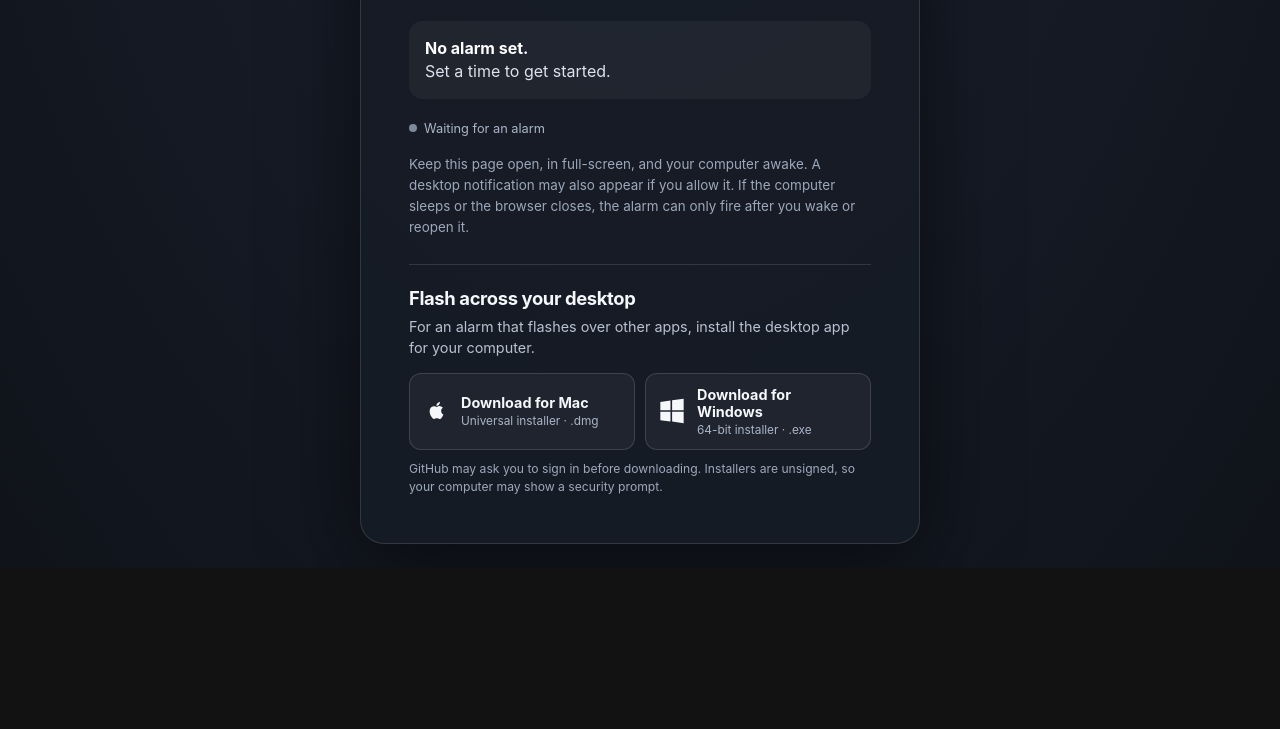
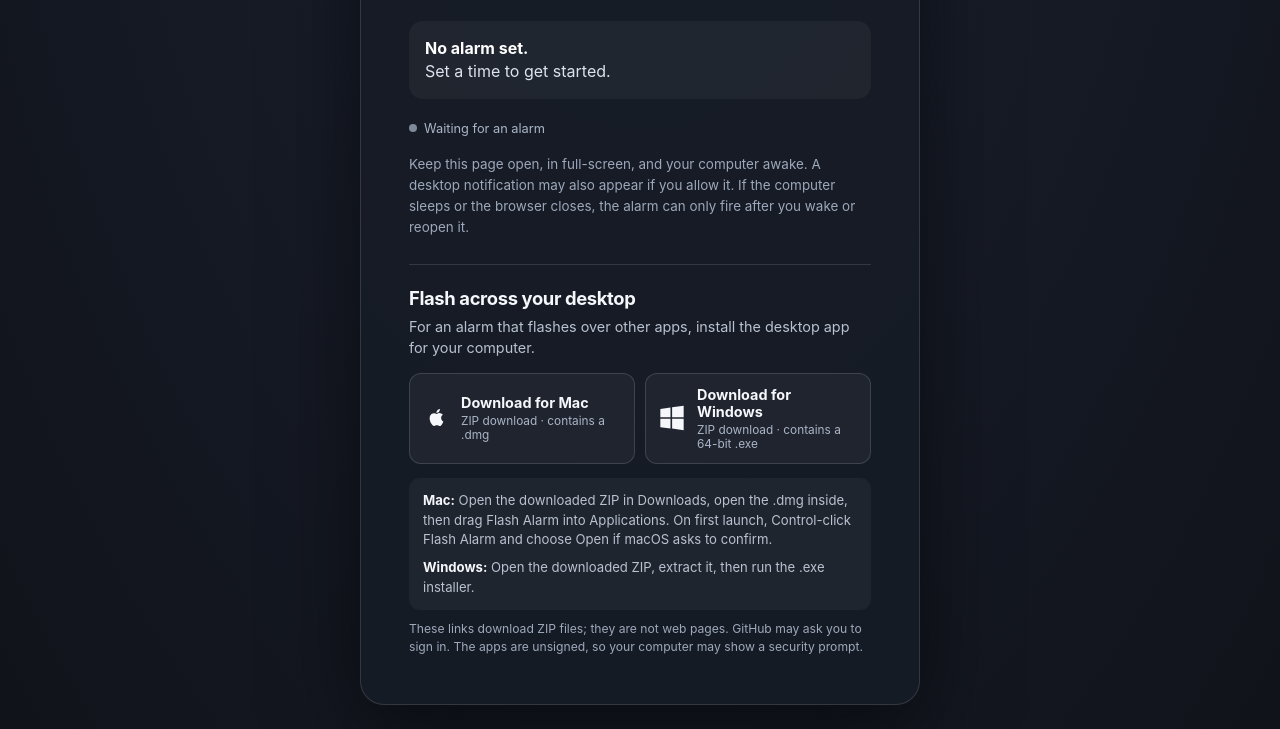
Before and after one commit to jhurdich/flashingalerts, a plain HTML site: page public/index.html in a window 1280 px wide. Shown: the part 482-1211 px from the top of the page. Before the commit the page ends 1050 px from the top, so only its background shows below. Drawn offline with Linux system fonts and the light colour scheme.

Commit message:
Explain how to install desktop downloads

```diff
--- a/public/index.html
+++ b/public/index.html
@@ -38,6 +38,10 @@
     .download-link strong, .download-link small { display: block; }
     .download-link strong { font-size: .9rem; }
     .download-link small { margin-top: 3px; color: #aab5c7; font-size: .74rem; }
+    .install-steps { margin-top: 14px; padding: 13px 14px; border-radius: 11px; background: #ffffff0b; color: #b9c2d1; font-size: .82rem; line-height: 1.5; }
+    .install-steps p { margin: 0; }
+    .install-steps p + p { margin-top: 8px; }
+    .install-steps strong { color: #f5f7fb; }
     .download-note { margin: 10px 0 0; color: #9da8ba; font-size: .76rem; line-height: 1.45; }
     @media (max-width: 430px) { .download-grid { grid-template-columns: 1fr; } }
     #alarmOverlay { position: fixed; z-index: 5; inset: 0; display: none; place-items: center; padding: 24px; color: #111; background: #c7ff72; text-align: center; }
@@ -75,14 +79,15 @@
       <div class="download-grid">
         <a class="download-link" href="https://github.com/jhurdich/flashingalerts/actions/runs/40359629593/artifacts/12667777173" target="_blank" rel="noopener noreferrer" aria-label="Download the Mac desktop installer from GitHub">
           <svg viewBox="0 0 24 24" aria-hidden="true"><path d="M16.37 12.08c.02 2.17 1.9 2.9 1.92 2.91-.02.05-.3 1.04-.98 2.06-.6.9-1.22 1.79-2.2 1.8-.96.02-1.27-.58-2.37-.58-1.1 0-1.45.56-2.36.6-.95.04-1.67-.97-2.28-1.86-1.24-1.8-2.18-5.08-.91-7.3.63-1.11 1.76-1.82 2.98-1.84.93-.02 1.8.63 2.37.63.57 0 1.63-.78 2.75-.67.47.02 1.78.19 2.62 1.43-.07.04-1.56.91-1.54 2.82ZM14.57 6.63c.5-.6.84-1.44.75-2.28-.72.03-1.6.48-2.12 1.08-.47.54-.88 1.4-.77 2.22.81.06 1.64-.41 2.14-1.02Z"/></svg>
-          <span><strong>Download for Mac</strong><small>Universal installer · .dmg</small></span>
+          <span><strong>Download for Mac</strong><small>ZIP download · contains a .dmg</small></span>
         </a>
         <a class="download-link" href="https://github.com/jhurdich/flashingalerts/actions/runs/40359629593/artifacts/12668530099" target="_blank" rel="noopener noreferrer" aria-label="Download the Windows desktop installer from GitHub">
           <svg viewBox="0 0 24 24" aria-hidden="true"><path d="M2 4.2 10.7 3v8.4H2V4.2Zm10.1-1.4L22 1.5v9.9h-9.9V2.8ZM2 12.7h8.7v8.4L2 19.9v-7.2Zm10.1 0H22v9.8l-9.9-1.4v-8.4Z"/></svg>
-          <span><strong>Download for Windows</strong><small>64-bit installer · .exe</small></span>
+          <span><strong>Download for Windows</strong><small>ZIP download · contains a 64-bit .exe</small></span>
         </a>
       </div>
-      <p class="download-note">GitHub may ask you to sign in before downloading. Installers are unsigned, so your computer may show a security prompt.</p>
+      <div class="install-steps"><p><strong>Mac:</strong> Open the downloaded ZIP in Downloads, open the .dmg inside, then drag Flash Alarm into Applications. On first launch, Control-click Flash Alarm and choose Open if macOS asks to confirm.</p><p><strong>Windows:</strong> Open the downloaded ZIP, extract it, then run the .exe installer.</p></div>
+      <p class="download-note">These links download ZIP files; they are not web pages. GitHub may ask you to sign in. The apps are unsigned, so your computer may show a security prompt.</p>
     </section>
   </main>
   <div id="alarmOverlay" role="alertdialog" aria-modal="true" aria-labelledby="alarmTitle">
```
